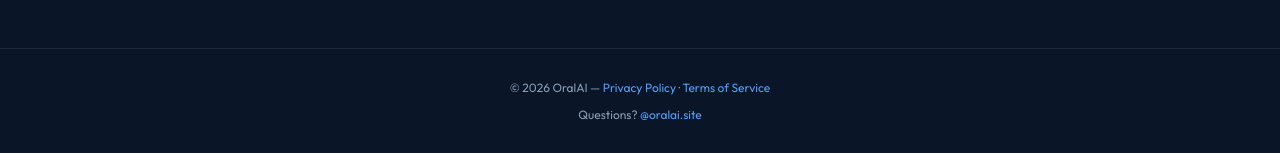
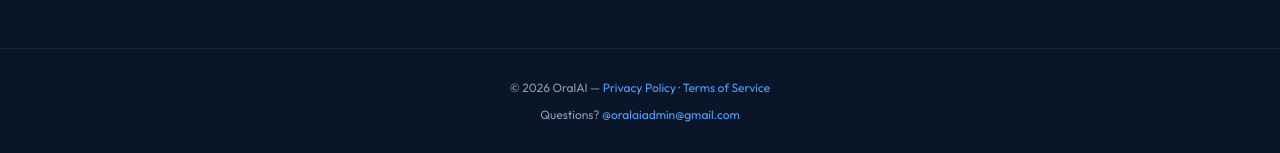
Before and after one commit to BANNUALLU/oralai, a Flask app: page /privacy in a window 1280 px wide. Shown: the part 5808-5961 px from the top of the page. Run offline with Flask 3, Linux system fonts and the light colour scheme; some libraries are stand-ins or nearby versions.

Commit message:
privicyv3

```diff
--- a/templates/privacy.html
+++ b/templates/privacy.html
@@ -381,7 +381,7 @@
 
 <footer>
   <p>&#169; 2026 OralAI &mdash; <a href="/privacy">Privacy Policy</a> &middot; <a href="/terms">Terms of Service</a></p>
-  <p style="margin-top:6px;">Questions? <a href="oralaiadmin@gmail.com">@oralai.site</a></p>
+  <p style="margin-top:6px;">Questions? <a href="oralaiadmin@gmail.com">@oralaiadmin@gmail.com</a></p>
 </footer>
 
 </body>
```
